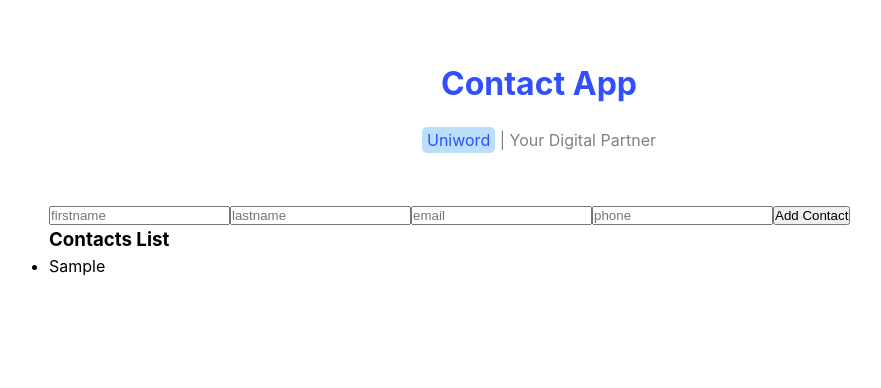
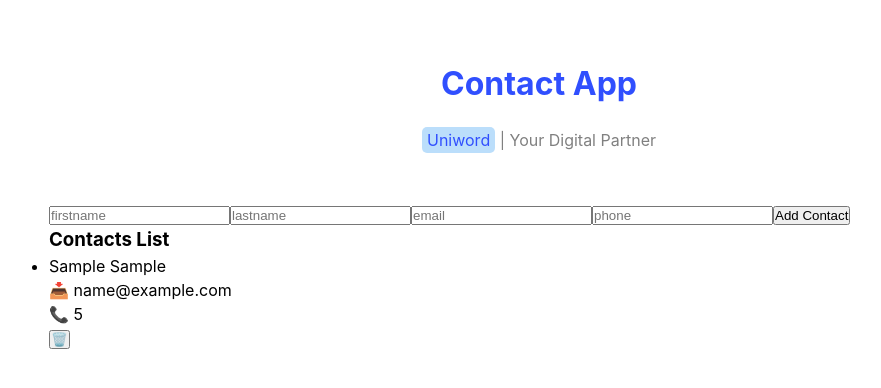
Before and after one commit to Ali-RHI/Contact-App, a React (Vite) app: page / in a window 1280 px wide. Both pictures are taken after typing "Sample", "Sample", "name@example.com", "5" into the empty fields and a click on the button "Add Contact". Shown: the top 388 px of the page, without its empty margins (101-982 px from the left). Built offline with nearby package versions, Linux system fonts and the light colour scheme.

Commit message:
contactslist structure

```diff
--- a/src/components/ContactsList.jsx
+++ b/src/components/ContactsList.jsx
@@ -4,11 +4,17 @@ function ContactsList({ contacts }) {
     return (
         <div>
             <h3>Contacts List</h3>
-            <ul>
+            { contacts.length ? (<ul>
                 { contacts.map((contact) => (
-                    <li key={ contact.id }>{ contact.firstName }</li>
+                    <li key={ contact.id }>
+                        <p>{ contact.firstName } { contact.lastName }</p>
+                        <p><span>📥</span> { contact.email }</p>
+                        <p><span>📞</span> { contact.phone }</p>
+                        <button>🗑️</button>
+                    </li>
                 )) }
-            </ul>
+            </ul>) : <p>No contacts yet!</p> }
+
         </div>
     )
 }
```
